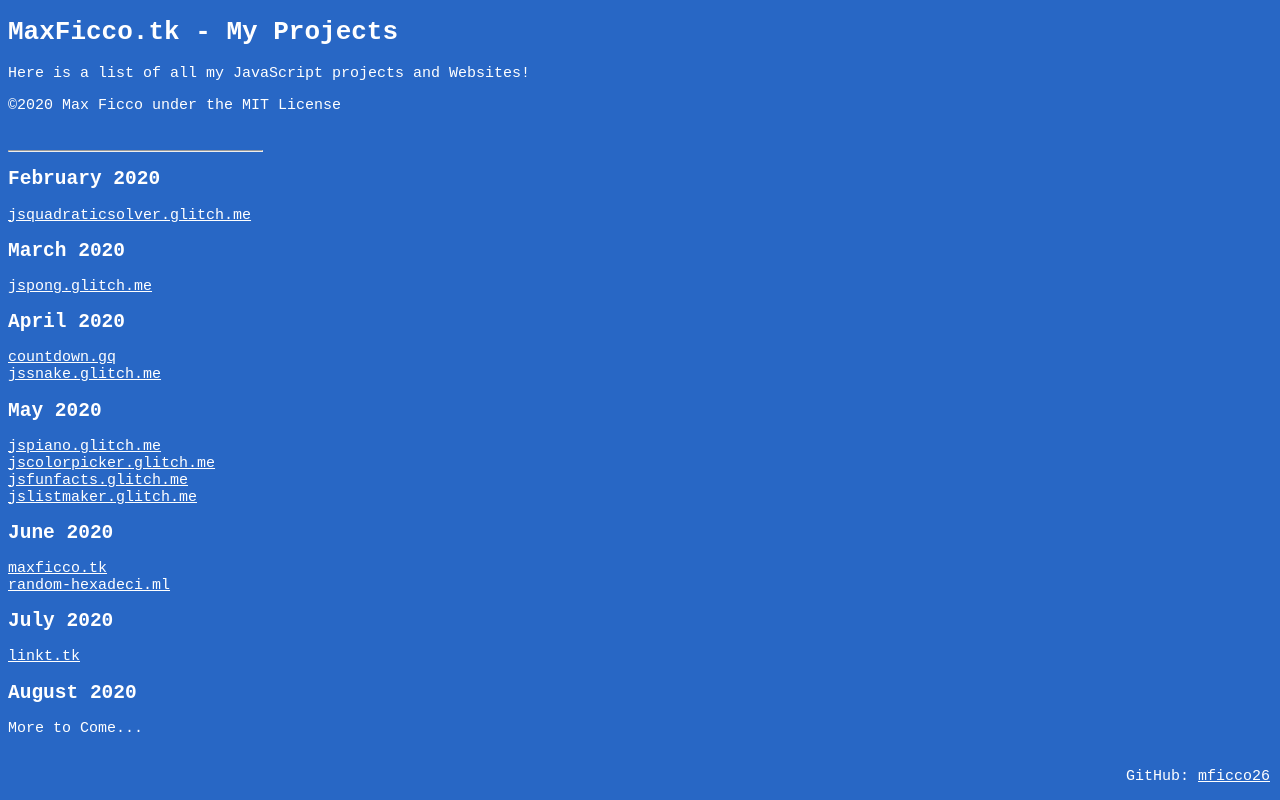
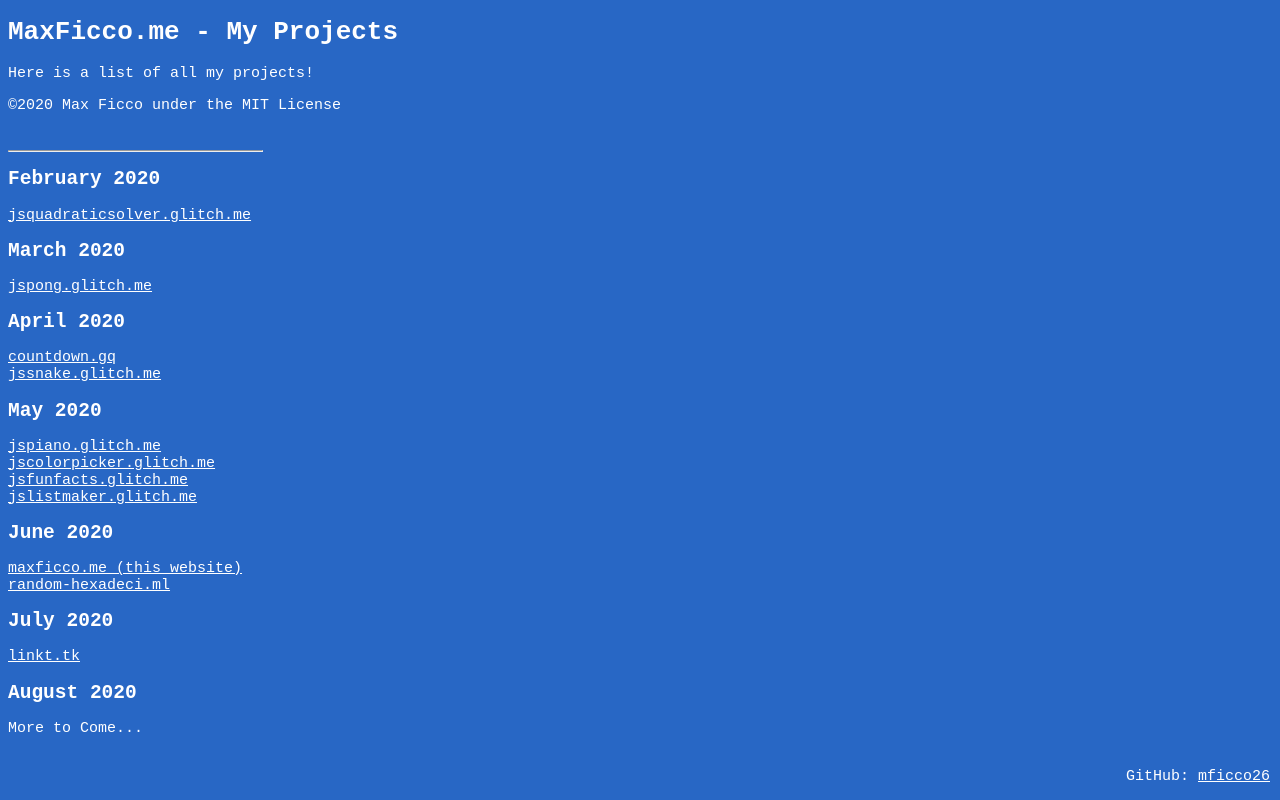
Before and after one commit to mficco26/maxficco.me, a plain HTML site: page index.html in a window 1280 px wide. Drawn offline with Linux system fonts and the light colour scheme; a script that the page names is missing.

Commit message:
Update index.html

```diff
--- a/index.html
+++ b/index.html
@@ -14,8 +14,8 @@
     <script src="/script.js" defer></script>
   </head>
   <body>
-    <h1>MaxFicco.tk  -  My Projects</h1>
-    <p>Here is a list of all my JavaScript projects and Websites!</p>
+    <h1>MaxFicco.me  -  My Projects</h1>
+    <p>Here is a list of all my projects!</p>
     <p>©2020 Max Ficco under the MIT License</p>
     <br>
     <hr>
@@ -36,7 +36,7 @@
     <br>
     <a href="http://www.jslistmaker.glitch.me">jslistmaker.glitch.me</a>
     <h2>June 2020</h2>
-    <a href="https://www.maxficco.tk">maxficco.tk</a>
+    <a href="https://www.maxficco.me">maxficco.me (this website)</a>
     <br>
     <a href="http://www.random-hexadeci.ml">random-hexadeci.ml</a>
     <h2>July 2020</h2>
```
